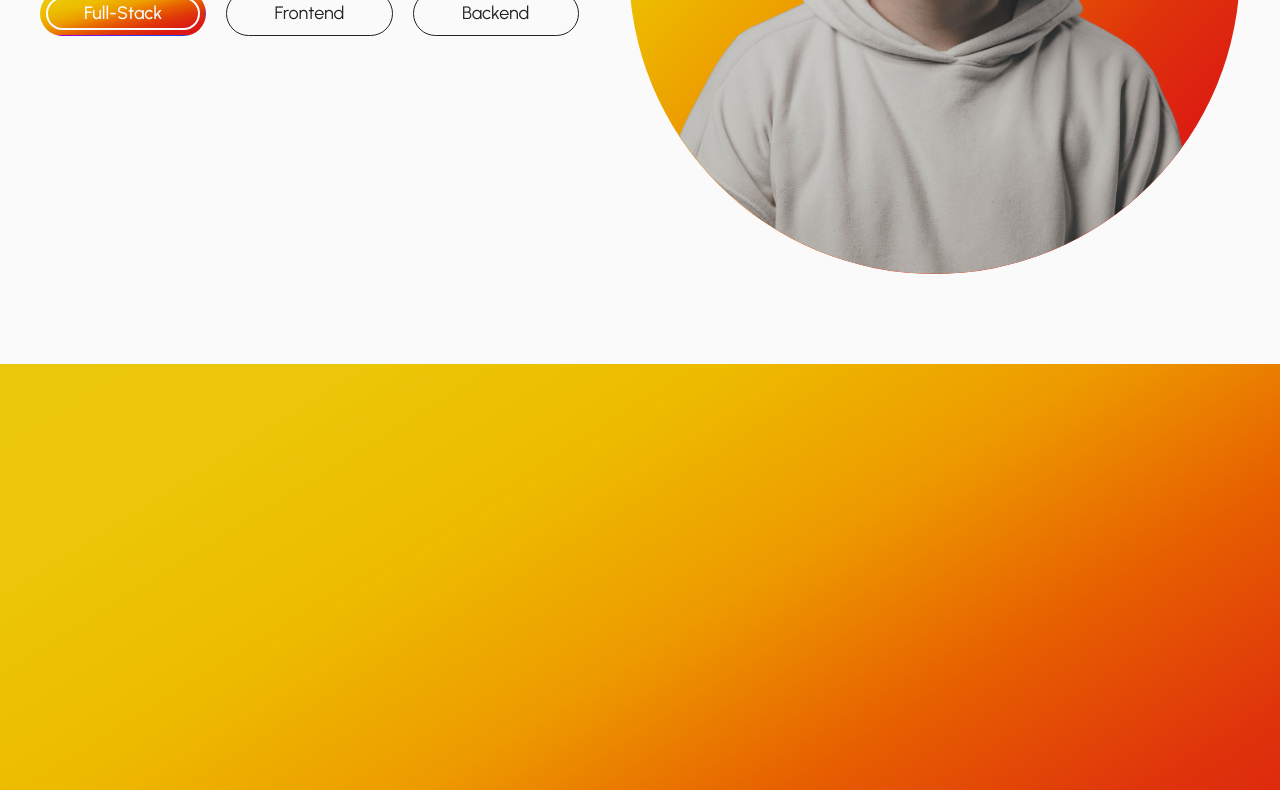
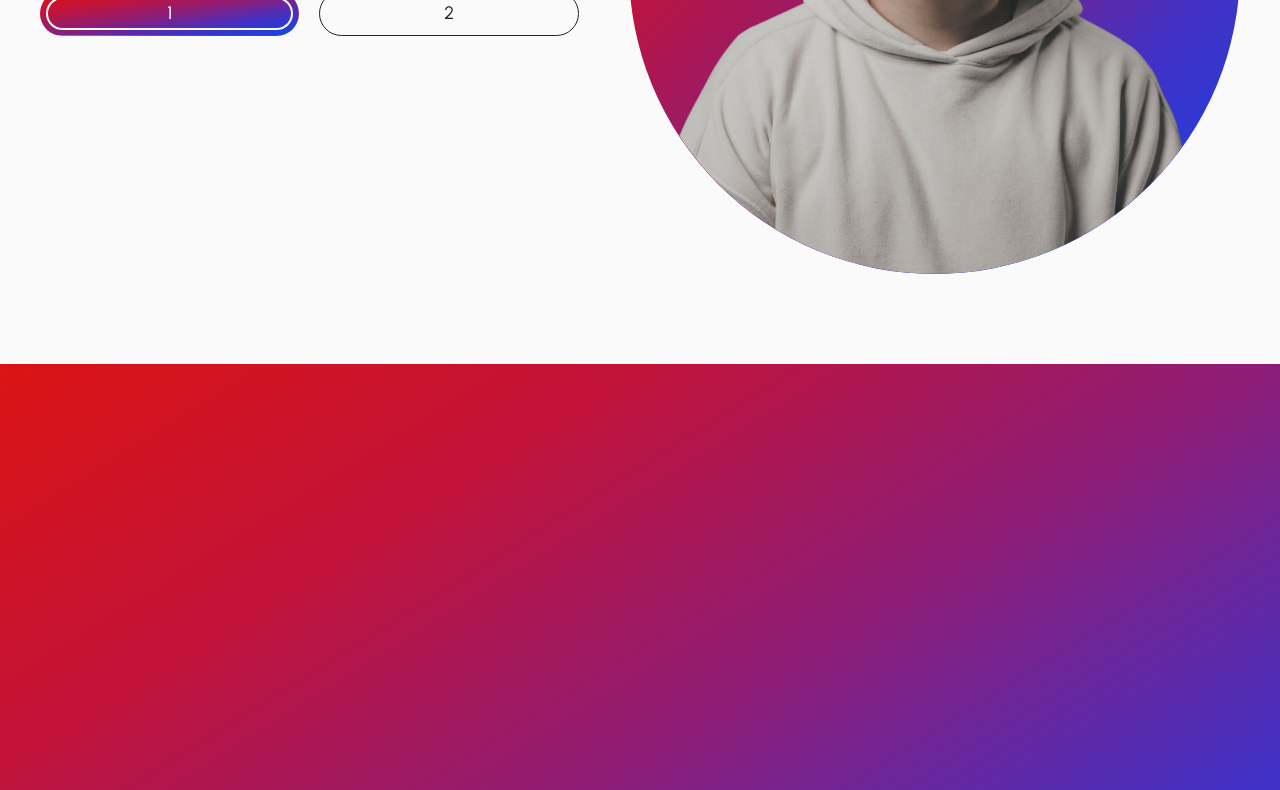
Before and after one commit to tmanatkin/tanner-atkin-portfolio, a website built with Vite: page index.html in a window 1280 px wide. Shown: the part 427-1217 px from the top of the page. Built offline with nearby package versions, Linux system fonts and the light colour scheme.

Commit message:
changed color gradient animation to only switch between two sets

```diff
--- a/index.html
+++ b/index.html
@@ -29,15 +29,11 @@
               id="header-title-gradient-toggle-button-0"
               class="header-title-gradient-toggle-button header-title-gradient-toggle-button-selected bg-gradient"
               onclick="colorGradientAnimation(0)"
-              disabled
             >
-              Full-Stack
+              1
             </button>
-            <button id="header-title-gradient-toggle-button-1" class="header-title-gradient-toggle-button" onclick="colorGradientAnimation(1)">
-              Frontend
-            </button>
-            <button id="header-title-gradient-toggle-button-2" class="header-title-gradient-toggle-button" onclick="colorGradientAnimation(2)">
-              Backend
+            <button id="header-title-gradient-toggle-button-1" class="header-title-gradient-toggle-button" onclick="colorGradientAnimation()">
+              2
             </button>
           </div>
           <div></div>
--- a/src/js/main.js
+++ b/src/js/main.js
@@ -10,33 +10,22 @@ import "/src/scss/main.scss";
 //
 
 // initialize color gradient variables
-const gradientWindowPositions = ["0% 0%", "33% 33%", "67% 67%", "100% 100%"];
-let currentPositionIndex = 0;
+const gradientWindowPositions = ["0% 0%", "100% 100%"];
+let currentPositionIndex = 1;
 const classBgGradient = "bg-gradient";
 const classAnimate = "bg-gradient-animate";
 const classButtonAndId = "header-title-gradient-toggle-button";
 const classSelected = "selected";
 
-export function colorGradientAnimation(newPositionIndex) {
-  // reset position to loop end to end
-  if (currentPositionIndex === 2 && newPositionIndex === 0) {
-    newPositionIndex = 3;
-  } else if (currentPositionIndex === 0 && newPositionIndex === 2) {
-    currentPositionIndex = 3;
-  }
+export function colorGradientAnimation() {
+  // determine new position index (flips between 0 and 1)
+  const newPositionIndex = 1 - currentPositionIndex;
 
   // set starting position
   document.documentElement.style.setProperty("--gradient-animation-position-start", `${gradientWindowPositions[currentPositionIndex]}`);
 
   // set ending (new current) position
   document.documentElement.style.setProperty("--gradient-animation-position-end", `${gradientWindowPositions[newPositionIndex]}`);
-
-  // set new current position
-  if (newPositionIndex === 3) {
-    currentPositionIndex = 0;
-  } else {
-    currentPositionIndex = newPositionIndex;
-  }
 
   // get elements and buttons
   const buttons = document.querySelectorAll(`.${classButtonAndId}`);
@@ -51,6 +40,7 @@ export function colorGradientAnimation(newPositionIndex) {
   // set current button to active
   currentButton.classList.add(`${classButtonAndId}-${classSelected}`, classBgGradient);
 
+  // select all elements that will have background gradient animation
   const elements = document.querySelectorAll(`.${classBgGradient}`);
 
   // toggle animation class for all elements to trigger animation
@@ -66,16 +56,16 @@ export function colorGradientAnimation(newPositionIndex) {
         // remove animation
         element.classList.remove(classAnimate);
 
-        // enable buttons (except for current position)
-        [0, 1, 2]
-          .filter((n) => n !== currentPositionIndex)
-          .forEach((n) => {
-            document.getElementById(`${classButtonAndId}-${n}`).disabled = false;
-          });
+        // enable buttons
+        buttons.forEach((button) => {
+          button.disabled = false;
+        });
       },
       { once: true }
     );
   });
+
+  currentPositionIndex = newPositionIndex;
 }
 
 // scope function to window for html button onclick
--- a/src/scss/_utils.scss
+++ b/src/scss/_utils.scss
@@ -20,24 +20,19 @@ $color-foreground-muted: #b1b1b1;
 
 // gradient
 $color-gradient-1: #ecc80c;
-$color-gradient-range-1-2: #ecc608, #edbb00, #ed9b00, #e76000, #df340b, #dc1a13;
+$color-gradient-range-1-2: #efbf00, #f27a00, #e02800;
 $color-gradient-2: #db1414;
-$color-gradient-range-2-3: #dc081b, #de003b, #d5007a, #9e00d2, #5a1fe8, #2342e7;
+$color-gradient-range-2-3: #c21339, #8c1d77, #4231c5;
 $color-gradient-3: #1046e6;
-$color-gradient-range-3-1: #0065fc, #008fe2, #00b5c6, #22cc8a, #b6cf25, #e5c902;
 $color-gradient-full: linear-gradient(
   to bottom right,
   $color-gradient-1,
   $color-gradient-range-1-2,
   $color-gradient-2,
   $color-gradient-range-2-3,
-  $color-gradient-3,
-  $color-gradient-range-3-1,
-  $color-gradient-1,
-  $color-gradient-range-1-2,
-  $color-gradient-2
+  $color-gradient-3
 );
-$color-gradient-size: 400% 400%;
+$color-gradient-size: 200% 200%;
 $color-gradient-animation-position-start: var(--gradient-animation-position-start);
 $color-gradient-animation-position-end: var(--gradient-animation-position-end);
 
```
